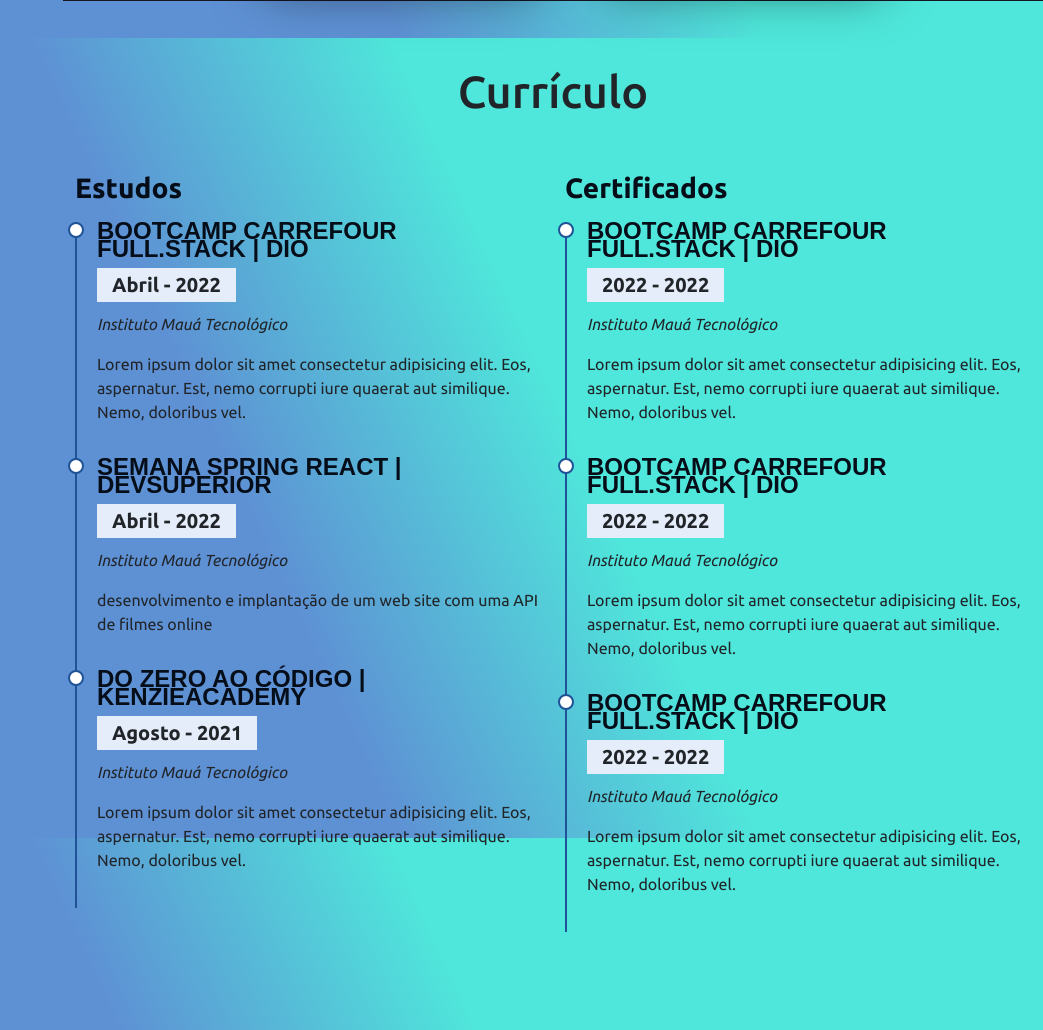
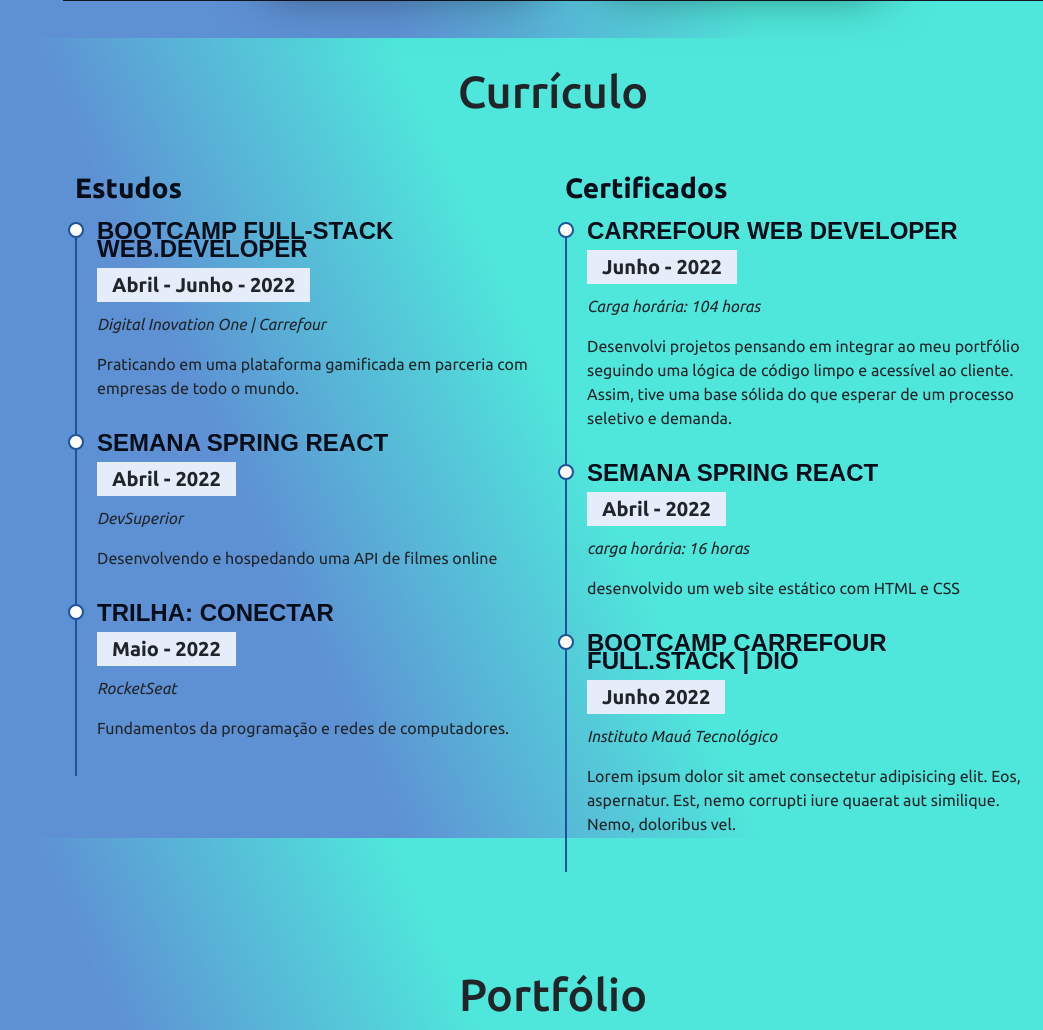
Before and after one commit to PericlesDev/Portfolio, a Flask app: page / in a window 1280 px wide. Shown: the part 2362-3392 px from the top of the page, without its empty margins (237-1280 px from the left). Run offline with Flask 2, Linux system fonts and the light colour scheme; some libraries are stand-ins or nearby versions.

Commit message:
descritivo curricular em section#curriculo

```diff
--- a/templates/index.html
+++ b/templates/index.html
@@ -157,26 +157,24 @@
 
 
             <div class='cv-item'>
-            <h4>Bootcamp Carrefour Full.Stack | DIO</h4>
-            <h5>Abril - 2022</h5>
-            <p><em>Instituto Mauá Tecnológico</em></p>
-            <p>Lorem ipsum dolor sit amet consectetur adipisicing elit. Eos, aspernatur. Est, nemo corrupti iure
-            quaerat aut similique. Nemo, doloribus vel.</p>
+            <h4>Bootcamp Full-Stack Web.Developer</h4>
+            <h5>Abril - Junho - 2022</h5>
+            <p><em>Digital Inovation One | Carrefour</em></p>
+            <p>Praticando em uma plataforma gamificada em parceria com empresas de todo o mundo.</p>
             </div>
 
             <div class='cv-item'>
-              <h4>Semana Spring React | DevSuperior</h4>
+              <h4>Semana Spring React</h4>
               <h5>Abril - 2022</h5>
-              <p><em>Instituto Mauá Tecnológico</em></p>
-              <p>desenvolvimento e implantação de um web site com uma API de filmes online</p>
+              <p><em>DevSuperior</em></p>
+              <p>Desenvolvendo e hospedando uma API de filmes online</p>
               </div>
 
             <div class='cv-item'>
-              <h4>Do Zero ao Código | KenzieAcademy</h4>
-              <h5>Agosto - 2021</h5>
-              <p><em>Instituto Mauá Tecnológico</em></p>
-              <p>Lorem ipsum dolor sit amet consectetur adipisicing elit. Eos, aspernatur. Est, nemo corrupti iure
-              quaerat aut similique. Nemo, doloribus vel.</p>
+              <h4>Trilha: Conectar</h4>
+              <h5>Maio - 2022</h5>
+              <p><em>RocketSeat</em></p>
+              <p>Fundamentos da programação e redes de computadores.</p>
               </div>
 
             </div>
@@ -185,24 +183,24 @@
 
 
             <div class='cv-item'>
-              <h4>Bootcamp Carrefour Full.Stack | DIO</h4>
-              <h5>2022 - 2022</h5>
-              <p><em>Instituto Mauá Tecnológico</em></p>
-              <p>Lorem ipsum dolor sit amet consectetur adipisicing elit. Eos, aspernatur. Est, nemo corrupti iure
-              quaerat aut similique. Nemo, doloribus vel.</p>
+              <h4>Carrefour Web Developer</h4>
+              <h5>Junho - 2022</h5>
+              <p><em>Carga horária: 104 horas</em></p>
+              <p>Desenvolvi projetos pensando em integrar ao meu portfólio seguindo uma lógica de código limpo
+              e acessível ao cliente. Assim, tive uma base sólida do que esperar de um processo seletivo e demanda.
+            </p>
+              </div>
+
+            <div class='cv-item'>
+              <h4>Semana Spring React</h4>
+              <h5>Abril - 2022</h5>
+              <p><em>carga horária: 16 horas</em></p>
+              <p>desenvolvido um web site estático com HTML e CSS</p>
               </div>
 
             <div class='cv-item'>
               <h4>Bootcamp Carrefour Full.Stack | DIO</h4>
-              <h5>2022 - 2022</h5>
-              <p><em>Instituto Mauá Tecnológico</em></p>
-              <p>Lorem ipsum dolor sit amet consectetur adipisicing elit. Eos, aspernatur. Est, nemo corrupti iure
-              quaerat aut similique. Nemo, doloribus vel.</p>
-              </div>
-
-            <div class='cv-item'>
-              <h4>Bootcamp Carrefour Full.Stack | DIO</h4>
-              <h5>2022 - 2022</h5>
+              <h5>Junho 2022</h5>
               <p><em>Instituto Mauá Tecnológico</em></p>
               <p>Lorem ipsum dolor sit amet consectetur adipisicing elit. Eos, aspernatur. Est, nemo corrupti iure
               quaerat aut similique. Nemo, doloribus vel.</p>
```
